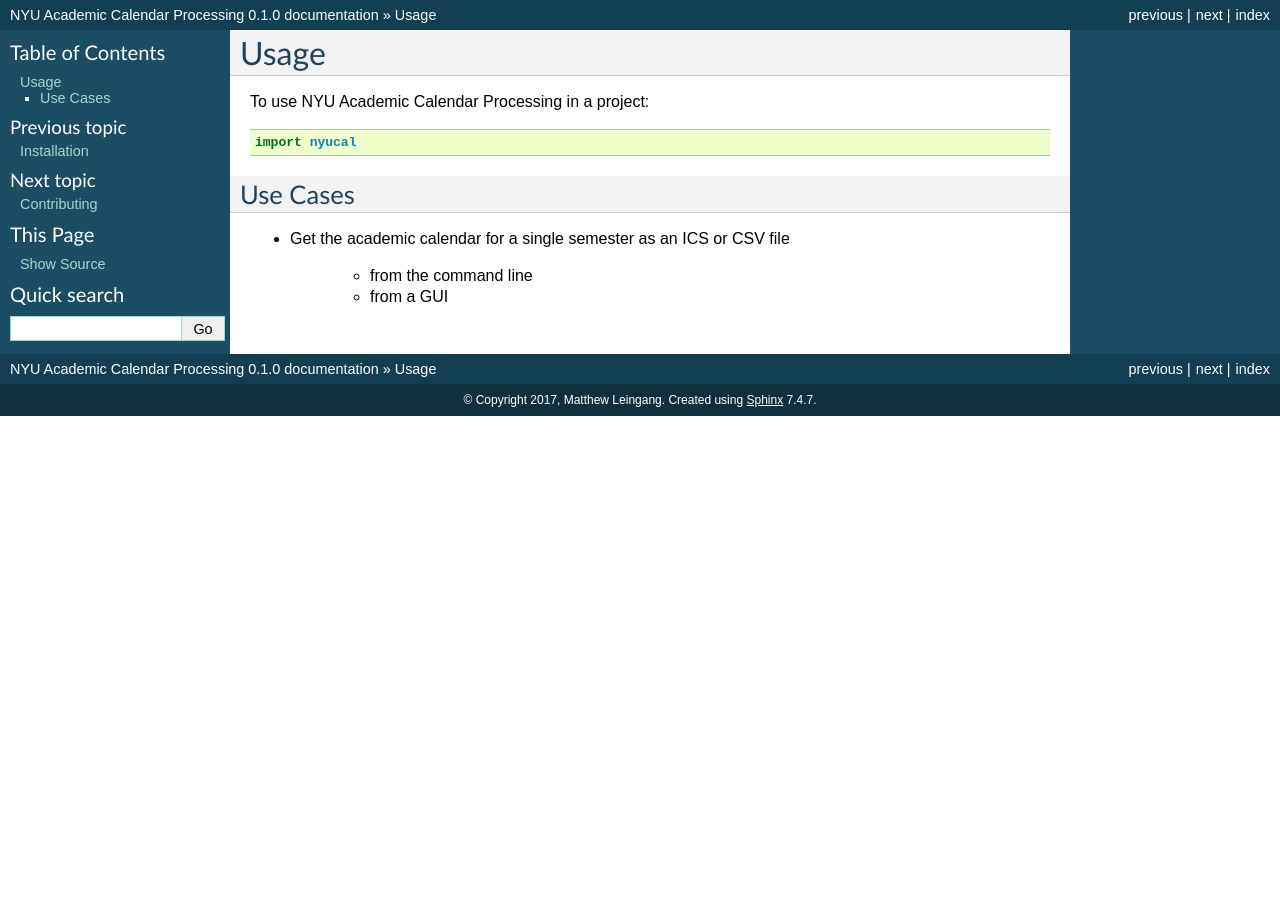
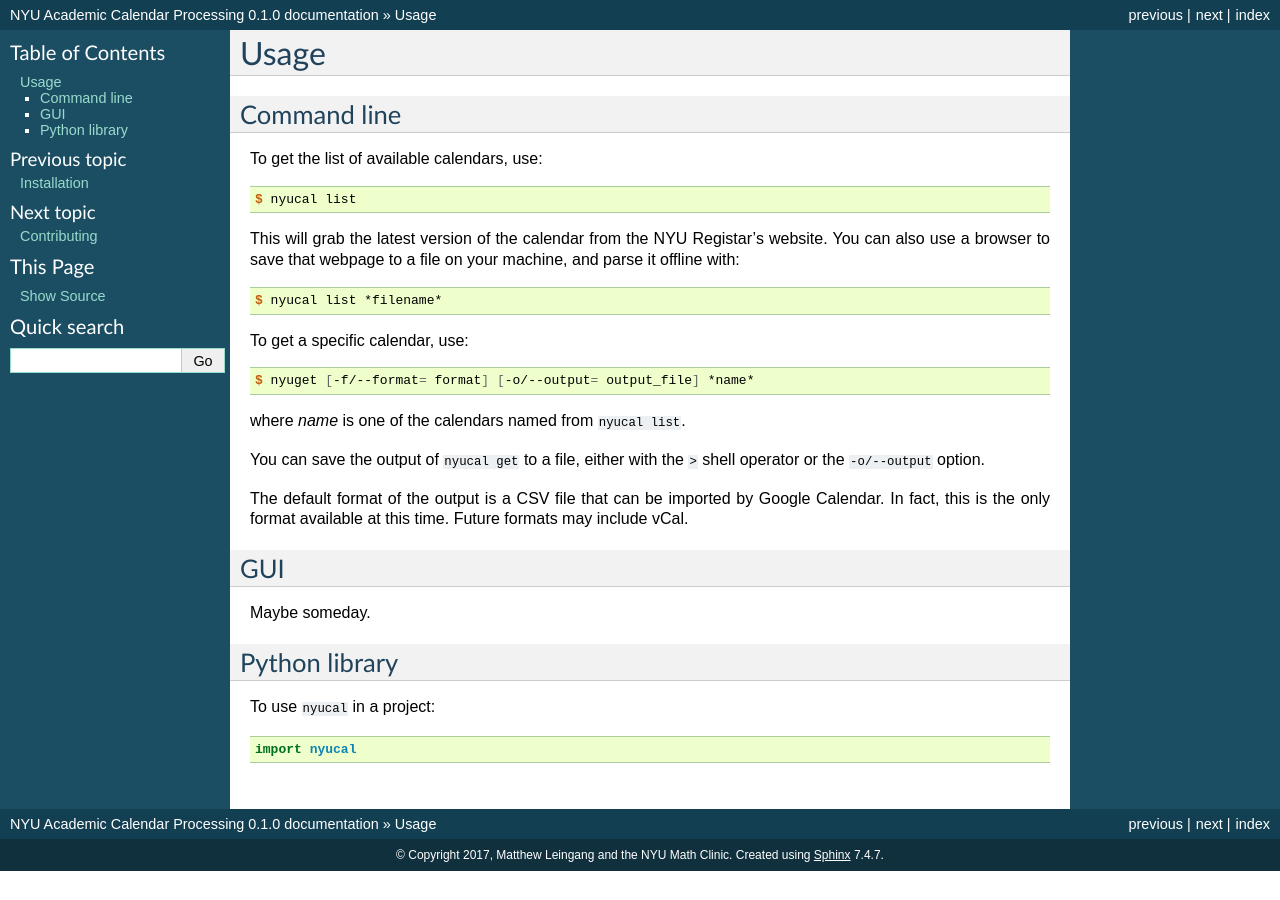
Before and after one commit to nyumathclinic/nyucal, a Sphinx documentation site: the page built from docs/usage.rst, in a window 1280 px wide. Built offline with Sphinx 7.4.7, drawn with Linux system fonts in a browser that asks for light colours; pages that are not in the unit, such as notebooks, are missing from menus.

```diff
--- a/docs/conf.py
+++ b/docs/conf.py
@@ -56,7 +56,7 @@ master_doc = 'index'
 
 # General information about the project.
 project = u'NYU Academic Calendar Processing'
-copyright = u"2017, Matthew Leingang"
+copyright = u"2017, Matthew Leingang and the NYU Math Clinic"
 
 # The version info for the project you're documenting, acts as replacement
 # for |version| and |release|, also used in various other places throughout
@@ -210,7 +210,7 @@ latex_elements = {
 latex_documents = [
     ('index', 'nyucal.tex',
      u'NYU Academic Calendar Processing Documentation',
-     u'Matthew Leingang', 'manual'),
+     u'Matthew Leingang and the NYU Math Clinic', 'manual'),
 ]
 
 # The name of an image file (relative to this directory) to place at
@@ -241,7 +241,7 @@ latex_documents = [
 man_pages = [
     ('index', 'nyucal',
      u'NYU Academic Calendar Processing Documentation',
-     [u'Matthew Leingang'], 1)
+     [u'Matthew Leingang and the NYU Math Clinic'], 1)
 ]
 
 # If true, show URL addresses after external links.
@@ -256,9 +256,9 @@ man_pages = [
 texinfo_documents = [
     ('index', 'nyucal',
      u'NYU Academic Calendar Processing Documentation',
-     u'Matthew Leingang',
+     u'Matthew Leingang and the NYU Math Clinic',
      'nyucal',
-     'One line description of project.',
+     '200 lines of code wrapped around one parser',
      'Miscellaneous'),
 ]
 
--- a/docs/usage.rst
+++ b/docs/usage.rst
@@ -2,14 +2,47 @@
 Usage
 =====
 
-To use NYU Academic Calendar Processing in a project::
+Command line
+============
+
+To get the list of available calendars, use:
+
+.. code-block:: console
+
+    $ nyucal list
+
+This will grab the latest version of the calendar from the NYU Registar's
+website.  You can also use a browser to save that webpage to a file on
+your machine, and parse it offline with:
+
+.. code-block:: console
+
+    $ nyucal list *filename*
+
+To get a specific calendar, use:
+
+.. code-block:: console
+
+    $ nyuget [-f/--format= format] [-o/--output= output_file] *name*
+
+where *name* is one of the calendars named from :code:`nyucal list`.
+
+You can save the output of :code:`nyucal get` to a file, either with the
+:code:`>` shell operator or the :code:`-o/--output` option.
+
+The default format of the output is a CSV file that can be imported by
+Google Calendar.  In fact, this is the only format available at this time.
+Future formats may include vCal.
+
+GUI
+===
+
+Maybe someday.
+
+
+Python library
+==============
+
+To use :code:`nyucal` in a project::
 
     import nyucal
-
-Use Cases
-=========
-
-* Get the academic calendar for a single semester as an ICS or CSV file
-
-    - from the command line
-    - from a GUI
```
Also changed, not shown: README.rst (+27 -5 lines), docs/installation.rst (+4 -7 lines), 1 other file.
